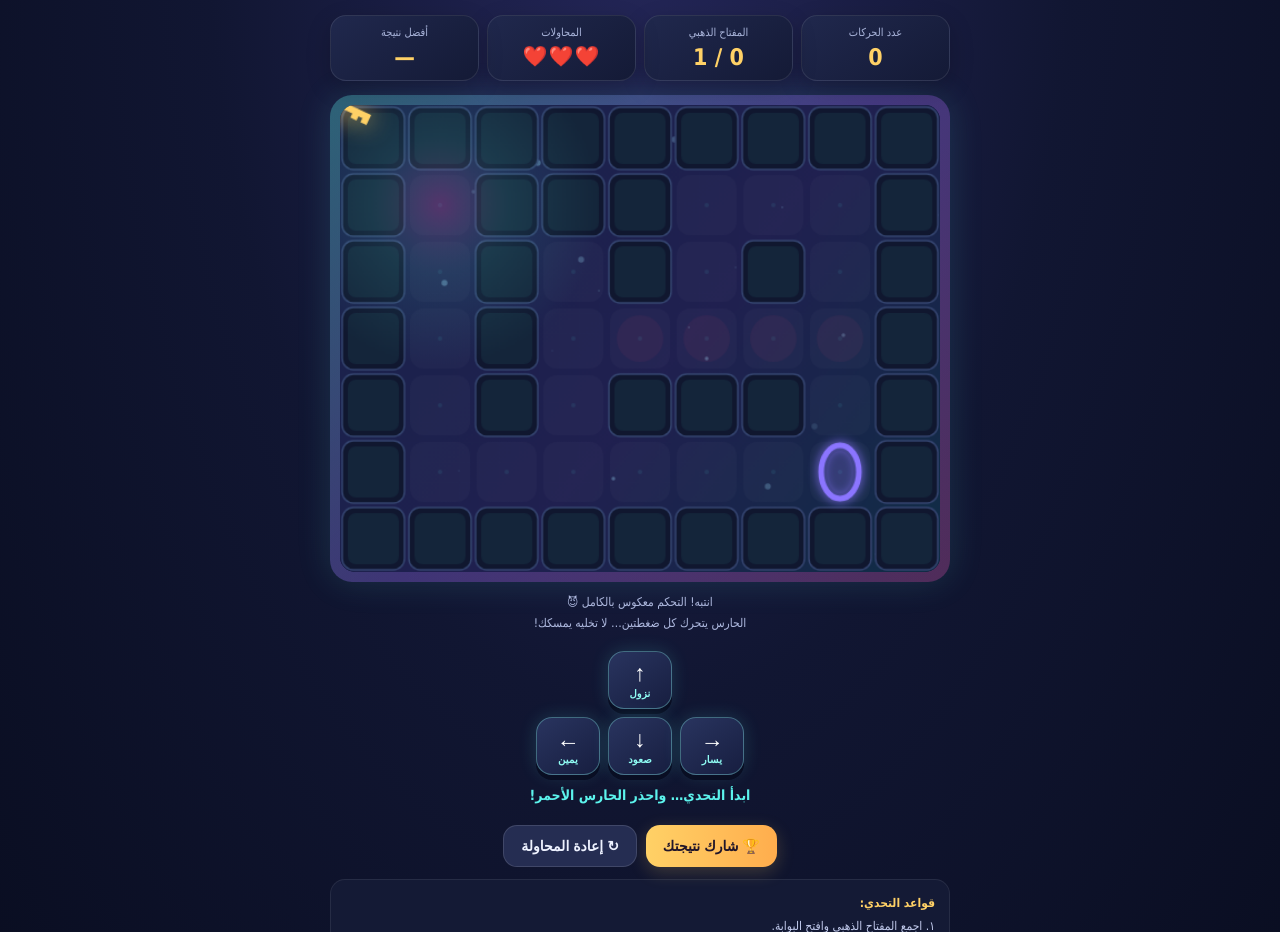
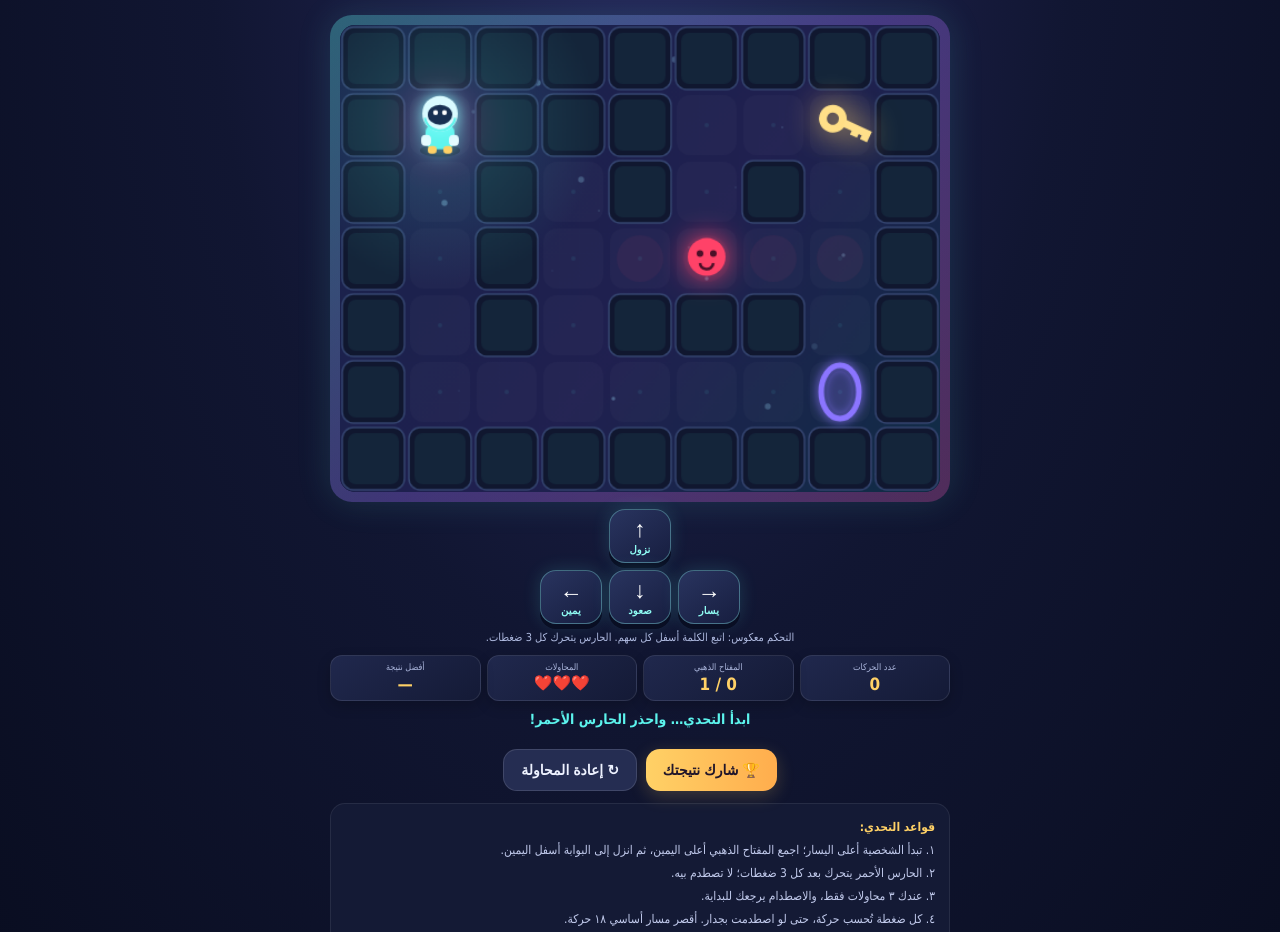
Before and after one commit to almerzaapp11/golden-key-challenge, a plain HTML site: page golden_key_site/index.html in a window 1280 px wide. Shown: the part 111-1043 px from the top of the page. Drawn offline with Linux system fonts and the light colour scheme; animation ran at ten frames a second.

Commit message:
Add files via upload

```diff
--- a/golden_key_site/index.html
+++ b/golden_key_site/index.html
@@ -11,42 +11,42 @@
 body{display:flex;justify-content:center;padding:16px 12px 28px}.app{width:min(100%,620px)}
 header{text-align:center;margin:4px 0 14px}.eyebrow{color:var(--cyan);font-size:12px;letter-spacing:2px;font-weight:bold}
 h1{font-size:clamp(25px,6vw,38px);margin:7px 0 5px;text-shadow:0 0 22px #5cf4ed66}.sub{color:#b9c3e8;font-size:13px;line-height:1.7}
-.hud{display:grid;grid-template-columns:repeat(4,1fr);gap:8px;margin:14px 0}.stat{background:linear-gradient(145deg,#20284d,#141a36);border:1px solid #ffffff18;border-radius:16px;padding:10px 8px;text-align:center;box-shadow:0 8px 24px #0003;min-width:0}
-.stat small{display:block;color:#aab5db;font-size:11px;margin-bottom:5px}.stat strong{font-size:23px;color:var(--gold);font-variant-numeric:tabular-nums}.stat .hearts{font-size:20px;letter-spacing:1px;white-space:nowrap}
+.hud{display:grid;grid-template-columns:repeat(4,minmax(0,1fr));gap:6px;margin:8px 0 10px}.stat{background:linear-gradient(145deg,#20284d,#141a36);border:1px solid #ffffff18;border-radius:12px;padding:6px 5px;text-align:center;box-shadow:0 5px 14px #0003;min-width:0}
+.stat small{display:block;color:#aab5db;font-size:9px;margin-bottom:2px;white-space:nowrap}.stat strong{display:block;font-size:17px;color:var(--gold);font-variant-numeric:tabular-nums;white-space:nowrap}.stat .hearts{font-size:15px;letter-spacing:0;white-space:nowrap}
 .game-shell{padding:10px;border-radius:22px;background:linear-gradient(135deg,#5cf4ed55,#9c72ff55,#ff6bcb44);box-shadow:0 0 35px #5cf4ed20}canvas{display:block;width:100%;height:auto;border-radius:15px;background:#111b39;touch-action:none}
-.tip{text-align:center;color:#aeb9df;font-size:12px;margin:10px 0 4px;line-height:1.8}.controls{display:grid;grid-template-columns:repeat(3,64px);grid-template-rows:repeat(2,58px);gap:8px;justify-content:center;margin:16px auto 12px;direction:ltr}
+.tip{text-align:center;color:#aeb9df;font-size:11px;margin:5px 0 4px;line-height:1.7}.controls{display:grid;grid-template-columns:repeat(3,62px);grid-template-rows:repeat(2,54px);gap:7px;justify-content:center;margin:7px auto 5px;direction:ltr}
 .pad{position:relative;border:1px solid #8efcf055;border-radius:16px;background:linear-gradient(145deg,#29345f,#171e40);color:white;font-size:23px;font-weight:bold;box-shadow:0 5px 0 #090e23,0 0 18px #5cf4ed28;touch-action:manipulation;overflow:hidden;cursor:pointer}.pad span{display:block;font-size:10px;line-height:1;margin-top:2px;color:#8ffcf3;font-weight:700;letter-spacing:.2px}.pad:after{content:"";position:absolute;inset:-40%;background:linear-gradient(110deg,transparent 35%,#ffffff18 50%,transparent 65%);transform:translateX(-100%);animation:buttonShine 3.8s infinite}@keyframes buttonShine{55%,100%{transform:translateX(100%)}}
 .pad:active{transform:translateY(3px);box-shadow:0 2px 0 #090e23}.up{grid-column:2;grid-row:1}.left{grid-column:1;grid-row:2}.down{grid-column:2;grid-row:2}.right{grid-column:3;grid-row:2}
 .actions{display:flex;gap:9px;justify-content:center;flex-wrap:wrap;margin:12px 0}button.action{border:0;border-radius:14px;padding:12px 17px;font-weight:bold;font-size:14px;cursor:pointer}.primary{background:linear-gradient(90deg,#ffd166,#ffad4d);color:#20152a;box-shadow:0 5px 18px #ffd16633}.secondary{background:#252d52;color:#eef2ff;border:1px solid #ffffff20!important}
 .note{background:#141a35;border:1px solid #ffffff14;border-radius:15px;padding:12px 14px;color:#c2cbed;font-size:12px;line-height:1.9}#toast{min-height:26px;text-align:center;color:var(--cyan);font-weight:bold;font-size:14px;margin:7px 0}footer{text-align:center;color:#7783ae;font-size:10px;margin-top:16px}
-@media(max-width:430px){.hud{grid-template-columns:repeat(2,1fr)}}@media(max-width:390px){.controls{grid-template-columns:58px 58px 58px;grid-template-rows:54px 54px}.stat strong{font-size:20px}.stat .hearts{font-size:18px}}
+@media(max-width:430px){.hud{grid-template-columns:repeat(4,minmax(0,1fr));gap:4px}.stat{padding:5px 2px}.stat small{font-size:8px}.stat strong{font-size:15px}.stat .hearts{font-size:13px}}@media(max-width:360px){.controls{grid-template-columns:54px 54px 54px;grid-template-rows:49px 49px;gap:5px}.stat small{font-size:7px}.stat strong{font-size:14px}}
 </style>
 </head>
 <body>
 <main class="app">
-<header><div class="eyebrow">CHALLENGE • LEVEL 01</div><h1>تحدّي المفتاح الذهبي</h1><div class="sub">اجمع المفتاح، راوغ الحارس، وافتح البوابة بأقل عدد حركات!</div></header>
-<section class="hud">
- <div class="stat"><small>عدد الحركات</small><strong id="moves">0</strong></div>
- <div class="stat"><small>المفتاح الذهبي</small><strong id="keyState">0 / 1</strong></div>
- <div class="stat"><small>المحاولات</small><strong class="hearts" id="lives">❤️❤️❤️</strong></div>
- <div class="stat"><small>أفضل نتيجة</small><strong id="best">—</strong></div>
-</section>
+<header><div class="eyebrow">CHALLENGE • FIXED BUILD 08</div><h1>تحدّي المفتاح الذهبي</h1><div class="sub">ابدأ من أعلى اليسار، اجمع المفتاح أعلى اليمين، ثم انزل إلى البوابة بأقل عدد حركات!</div></header>
 <div class="game-shell"><canvas id="game" width="540" height="420" aria-label="متاهة المفتاح الذهبي"></canvas></div>
-<div class="tip">انتبه! التحكم معكوس بالكامل 😈<br>الحارس يتحرك كل ضغطتين… لا تخليه يمسكك!</div>
 <div class="controls" aria-label="أزرار التحكم">
  <button class="pad up" data-dir="up" aria-label="نزول">↑<span>نزول</span></button>
  <button class="pad left" data-dir="left" aria-label="يمين">←<span>يمين</span></button>
  <button class="pad down" data-dir="down" aria-label="صعود">↓<span>صعود</span></button>
  <button class="pad right" data-dir="right" aria-label="يسار">→<span>يسار</span></button>
 </div>
-<div id="toast">ابدأ التحدي… واحذر الحارس الأحمر!</div>
+<div class="tip">التحكم معكوس: اتبع الكلمة أسفل كل سهم. الحارس يتحرك كل 3 ضغطات.</div>
+<section class="hud" aria-label="إحصائيات اللعبة">
+ <div class="stat"><small>عدد الحركات</small><strong id="moves">0</strong></div>
+ <div class="stat"><small>المفتاح الذهبي</small><strong id="keyState">0 / 1</strong></div>
+ <div class="stat"><small>المحاولات</small><strong class="hearts" id="lives">❤️❤️❤️</strong></div>
+ <div class="stat"><small>أفضل نتيجة</small><strong id="best">—</strong></div>
+</section>
+<div id="toast">شخصيتك تبدأ من أعلى اليسار. اجمع المفتاح الذهبي أعلى اليمين ثم انزل للبوابة.</div>
 <div class="actions"><button class="action primary" id="share">🏆 شارك نتيجتك</button><button class="action secondary" id="restart">↻ إعادة المحاولة</button></div>
 <div class="note">
  <b style="color:#ffd166">قواعد التحدي:</b><br>
- ١. اجمع المفتاح الذهبي وافتح البوابة.<br>
- ٢. الحارس الأحمر يتحرك بعد كل ضغطتين؛ لا تصطدم بيه.<br>
+ ١. تبدأ الشخصية أعلى اليسار؛ اجمع المفتاح الذهبي أعلى اليمين، ثم انزل إلى البوابة أسفل اليمين.<br>
+ ٢. الحارس الأحمر يتحرك بعد كل 3 ضغطات؛ لا تصطدم بيه.<br>
  ٣. عندك ٣ محاولات فقط، والاصطدام يرجعك للبداية.<br>
- ٤. كل ضغطة تُحسب حركة، حتى لو اصطدمت بجدار.<br>
+ ٤. كل ضغطة تُحسب حركة، حتى لو اصطدمت بجدار. أقصر مسار أساسي ١٨ حركة.<br>
  <span style="color:#5cf4ed">التحدي:</span> أنهي المرحلة بأقل عدد حركات وشارك نتيجتك!
 </div>
 <footer>GOLDEN KEY ARCADE CHALLENGE</footer>
@@ -67,12 +67,12 @@ const map=[
 ];
 const start={x:1,y:1},keyPos={x:7,y:1},door={x:7,y:5};
 const guardPath=[{x:4,y:3},{x:5,y:3},{x:6,y:3},{x:7,y:3},{x:6,y:3},{x:5,y:3}];
-let player,guardIndex,guardTick,moves,hasKey,lives,won,gameOver,particles,anim,best;
+let player,guardIndex,guardTick,moves,hasKey,lives,won,gameOver,particles,anim=0,best;
 const $=id=>document.getElementById(id);
-best=Number(localStorage.getItem('goldenKeyBest')||0);
+try{best=Number(localStorage.getItem('goldenKeyBest')||0)}catch(e){best=0}
 function reset(){
  player={x:start.x,y:start.y,fromX:start.x,fromY:start.y,drawX:start.x,drawY:start.y,moveT:1};
- guardIndex=1;guardTick=0;moves=0;hasKey=false;lives=3;won=false;gameOver=false;particles=[];
+ guardIndex=1;guardTick=0;moves=0;hasKey=false;lives=3;won=false;gameOver=false;particles=[];anim=0;
  $('toast').textContent='ابدأ التحدي… واحذر الحارس الأحمر!';setHUD();
 }
 function setHUD(){ $('moves').textContent=moves;$('keyState').textContent=hasKey?'1 / 1':'0 / 1';$('lives').textContent='❤️'.repeat(lives)+'🖤'.repeat(3-lives);$('best').textContent=best?best:'—'; }
@@ -94,17 +94,25 @@ function draw(){
  // Exit portal
  let dx=door.x*cell+30,dy=door.y*cell+30;ctx.save();ctx.shadowBlur=hasKey?28:10;ctx.shadowColor=hasKey?'#5cf4ed':'#8b75ff';ctx.strokeStyle=hasKey?'#5cf4ed':'#8b75ff';ctx.lineWidth=5;ctx.beginPath();ctx.ellipse(dx,dy,17,24,0,0,Math.PI*2);ctx.stroke();ctx.fillStyle=hasKey?'rgba(92,244,237,.2)':'rgba(139,117,255,.12)';ctx.beginPath();ctx.ellipse(dx,dy,12,19,0,0,Math.PI*2);ctx.fill();ctx.restore();
  // Golden key
- if(!hasKey){let kx=keyPos.x*cell+30,ky=keyPos.y*cell+30+Math.sin(anim/10)*3;ctx.save();ctx.translate(kx,ky);ctx.rotate(-.35);ctx.shadowBlur=22;ctx.shadowColor='#ffd166';ctx.strokeStyle='#ffd166';ctx.lineWidth=6;ctx.beginPath();ctx.arc(-5,-5,9,0,Math.PI*2);ctx.stroke();ctx.beginPath();ctx.moveTo(3,2);ctx.lineTo(19,18);ctx.lineTo(14,23);ctx.moveTo(12,11);ctx.lineTo(7,16);ctx.stroke();ctx.restore()}
+ if(!hasKey){let kx=keyPos.x*cell+30,ky=keyPos.y*cell+30+Math.sin(anim/10)*3;ctx.save();ctx.translate(kx,ky);ctx.rotate(-.35);ctx.shadowBlur=28;ctx.shadowColor='#ffd166';ctx.strokeStyle='#ffe08a';ctx.lineWidth=7;ctx.beginPath();ctx.arc(-5,-5,9,0,Math.PI*2);ctx.stroke();ctx.beginPath();ctx.moveTo(3,2);ctx.lineTo(19,18);ctx.lineTo(14,23);ctx.moveTo(12,11);ctx.lineTo(7,16);ctx.stroke();ctx.restore()}
  // Patrol guard
  const gp=guardPath[guardIndex],gx=gp.x*cell+30,gy=gp.y*cell+30+Math.sin(anim/5)*2;
  ctx.save();ctx.shadowBlur=24;ctx.shadowColor='#ff4268';ctx.fillStyle='#ff4268';ctx.beginPath();ctx.arc(gx,gy,17,0,Math.PI*2);ctx.fill();ctx.shadowBlur=0;ctx.fillStyle='#4b1028';ctx.beginPath();ctx.arc(gx-6,gy-3,3,0,Math.PI*2);ctx.arc(gx+6,gy-3,3,0,Math.PI*2);ctx.fill();ctx.strokeStyle='#4b1028';ctx.lineWidth=2.5;ctx.beginPath();ctx.arc(gx,gy+5,6,.1,Math.PI-.1);ctx.stroke();ctx.restore();
  // Particles
  particles.forEach(p=>{ctx.globalAlpha=Math.max(0,p.life/30);ctx.fillStyle=p.color;ctx.beginPath();ctx.arc(p.x,p.y,p.r,0,Math.PI*2);ctx.fill();ctx.globalAlpha=1});
- // Hero and orbit sparks
+ // واضح الشخصية: رائد فضاء صغير ببدلة تركواز وخوذة زجاجية مضيئة.
  const cx=player.drawX*cell+30,cy=player.drawY*cell+30+Math.sin(anim/7)*2;
- for(let j=0;j<4;j++){const a=anim*.055+j*Math.PI/2;ctx.fillStyle=j%2?'#5cf4ed':'#ffd166';ctx.shadowBlur=13;ctx.shadowColor=ctx.fillStyle;ctx.beginPath();ctx.arc(cx+Math.cos(a)*23,cy+Math.sin(a)*19,2.2,0,Math.PI*2);ctx.fill()}ctx.shadowBlur=0;
- ctx.fillStyle='rgba(0,0,0,.25)';ctx.beginPath();ctx.ellipse(cx,cy+18,17,6,0,0,Math.PI*2);ctx.fill();ctx.save();ctx.globalAlpha=.45;ctx.shadowBlur=22;ctx.shadowColor='#5cf4ed';ctx.fillStyle='#5cf4ed';ctx.beginPath();ctx.ellipse(cx,cy+17,13,4,0,0,Math.PI*2);ctx.fill();ctx.restore();
- ctx.save();ctx.shadowBlur=20;ctx.shadowColor='#ff6bcb';ctx.fillStyle='#ff6bcb';roundRect(cx-14,cy-17,28,31,11);ctx.fill();ctx.shadowBlur=0;ctx.fillStyle='#fff';ctx.beginPath();ctx.arc(cx-5,cy-6,3.5,0,Math.PI*2);ctx.arc(cx+5,cy-6,3.5,0,Math.PI*2);ctx.fill();ctx.fillStyle='#25234b';ctx.beginPath();ctx.arc(cx-5,cy-6,1.5,0,Math.PI*2);ctx.arc(cx+5,cy-6,1.5,0,Math.PI*2);ctx.fill();ctx.strokeStyle='#7b285f';ctx.lineWidth=2;ctx.beginPath();ctx.arc(cx,cy+1,4,.15,Math.PI-.15);ctx.stroke();ctx.restore();
+ ctx.save();
+ ctx.fillStyle='rgba(0,0,0,.30)';ctx.beginPath();ctx.ellipse(cx,cy+21,18,6,0,0,Math.PI*2);ctx.fill();
+ ctx.shadowBlur=22;ctx.shadowColor='#5cf4ed';
+ ctx.fillStyle='#5cf4ed';roundRect(cx-13,cy-3,26,23,8);ctx.fill();
+ ctx.shadowBlur=0;ctx.fillStyle='#e8fbff';roundRect(cx-17,cy+7,9,10,4);ctx.fill();roundRect(cx+8,cy+7,9,10,4);ctx.fill();
+ ctx.fillStyle='#ffd166';roundRect(cx-11,cy+17,8,7,3);ctx.fill();roundRect(cx+3,cy+17,8,7,3);ctx.fill();
+ ctx.shadowBlur=16;ctx.shadowColor='#83ffff';ctx.fillStyle='#d9fbff';ctx.beginPath();ctx.arc(cx,cy-12,16,0,Math.PI*2);ctx.fill();
+ ctx.shadowBlur=0;ctx.fillStyle='#173052';ctx.beginPath();ctx.ellipse(cx,cy-11,11,9,0,0,Math.PI*2);ctx.fill();
+ ctx.fillStyle='#fff';ctx.beginPath();ctx.arc(cx-4,cy-13,2.2,0,Math.PI*2);ctx.arc(cx+4,cy-13,2.2,0,Math.PI*2);ctx.fill();
+ ctx.strokeStyle='#5cf4ed';ctx.lineWidth=2;ctx.beginPath();ctx.arc(cx,cy-11,14,.2,Math.PI-.2);ctx.stroke();
+ ctx.restore();
  if(gameOver||won){ctx.fillStyle='rgba(5,8,25,.66)';ctx.fillRect(0,0,w,h);ctx.textAlign='center';ctx.fillStyle=won?'#5cf4ed':'#ff6685';ctx.font='bold 34px Tahoma';ctx.fillText(won?'فزت بالتحدي!':'انتهت المحاولات',w/2,h/2-4);ctx.fillStyle='#fff';ctx.font='bold 17px Tahoma';ctx.fillText(won?`أنهيته بـ ${moves} حركة`:'اضغط إعادة المحاولة',w/2,h/2+32)}
 }
 function update(){anim++;if(player.moveT<1){player.moveT=Math.min(1,player.moveT+.14);const t=1-Math.pow(1-player.moveT,3);player.drawX=player.fromX+(player.x-player.fromX)*t;player.drawY=player.fromY+(player.y-player.fromY)*t}else{player.drawX=player.x;player.drawY=player.y}particles.forEach(p=>{p.x+=p.vx;p.y+=p.vy;p.life--});particles=particles.filter(p=>p.life>0);draw();requestAnimationFrame(update)}
@@ -123,12 +131,12 @@ function move(dir){
  }else{
   player.fromX=player.drawX;player.fromY=player.drawY;player.x=nx;player.y=ny;player.moveT=0;burst(player.fromX*cell+30,player.fromY*cell+30,'#ff6bcb',8);
   if(player.x===keyPos.x&&player.y===keyPos.y&&!hasKey){hasKey=true;burst(nx*cell+30,ny*cell+30,'#ffd166',24);$('toast').textContent='حصلت على المفتاح! هسه افتح البوابة وراقب الحارس 🔑'}
-  if(player.x===door.x&&player.y===door.y){if(hasKey){won=true;burst(nx*cell+30,ny*cell+30,'#5cf4ed',25);$('toast').textContent=`فزت بالتحدي في ${moves} حركة! 🏆`;if(!best||moves<best){best=moves;localStorage.setItem('goldenKeyBest',best)}}else{$('toast').textContent='البوابة مقفلة… دور على المفتاح الذهبي 🔑'}}
+  if(player.x===door.x&&player.y===door.y){if(hasKey){won=true;burst(nx*cell+30,ny*cell+30,'#5cf4ed',25);$('toast').textContent=`فزت بالتحدي في ${moves} حركة! 🏆`;if(!best||moves<best){best=moves;(()=>{try{localStorage.setItem('goldenKeyBest',String(best))}catch(e){}})()}}else{$('toast').textContent='البوابة مقفلة… دور على المفتاح الذهبي 🔑'}}
  }
  // Collision is checked before and after the guard's turn.
  let gp=guardPath[guardIndex];if(!won&&player.x===gp.x&&player.y===gp.y)hitGuard();
- // The guard advances once every two button presses, including blocked presses.
- guardTick++;if(guardTick>=2){guardTick=0;guardIndex=(guardIndex+1)%guardPath.length;}
+ // The guard advances once every three button presses, including blocked presses.
+ guardTick++;if(guardTick>=3){guardTick=0;guardIndex=(guardIndex+1)%guardPath.length;}
  gp=guardPath[guardIndex];if(!won&&!gameOver&&player.x===gp.x&&player.y===gp.y)hitGuard();
  if(best&&won)$('toast').textContent=`فزت بـ ${moves} حركة! أفضل نتيجة: ${best} 🏆`;
  setHUD();
```
